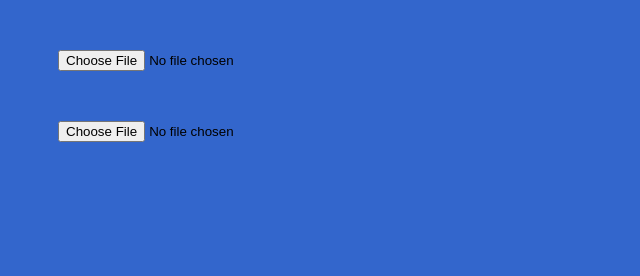
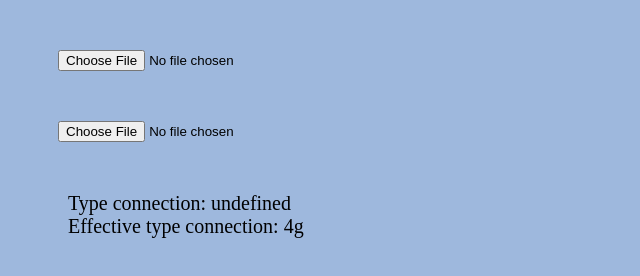
Before and after one commit to N0mi/n0mi.github.io, a plain HTML site: page index.html in a window 1280 px wide. Shown: the whole page, without its empty margins (0-640 px from the left). Drawn offline with Linux system fonts and the light colour scheme.

Commit message:
Update index.html

```diff
--- a/index.html
+++ b/index.html
@@ -2,13 +2,23 @@
 	<head>
 		<style>
 			body{
-    				background-color: #3366CC; /* Цвет фона веб-страницы */
+    				background-color: #9eb8dd; /* Цвет фона веб-страницы */
    			}
 		</style>
 	</head>
-
 	<body>
 		<div style="margin:50px"><input type="file" name="filename" accept="image/*" /></div>
 		<div style="margin:50px"><input type="file" name="filename" accept="image/*" /></div>
+
+		<div style="margin-left:60px; font-size: 20px" id="output"></div>
+		<div style="margin-left:60px; font-size: 20px" id="output2"></div>
 	</body>
+	<script>
+		element = document.getElementById('output');
+		element.innerHTML = "Type connection: " + navigator.connection.type;
+
+		element = document.getElementById('output2');
+		element.innerHTML = "Effective type connection: " + navigator.connection.effectiveType;
+
+	</script>
 </html>
```
